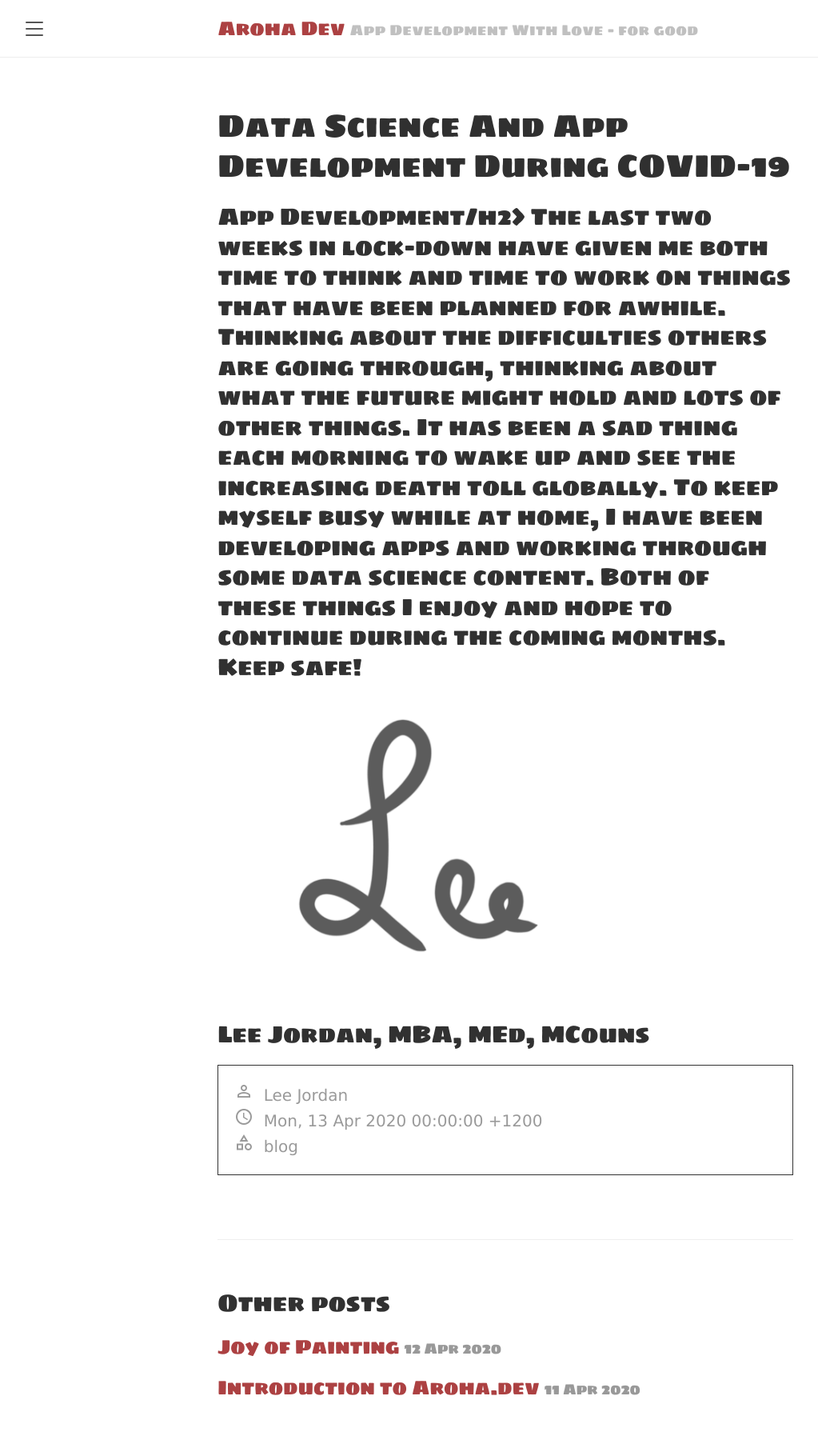
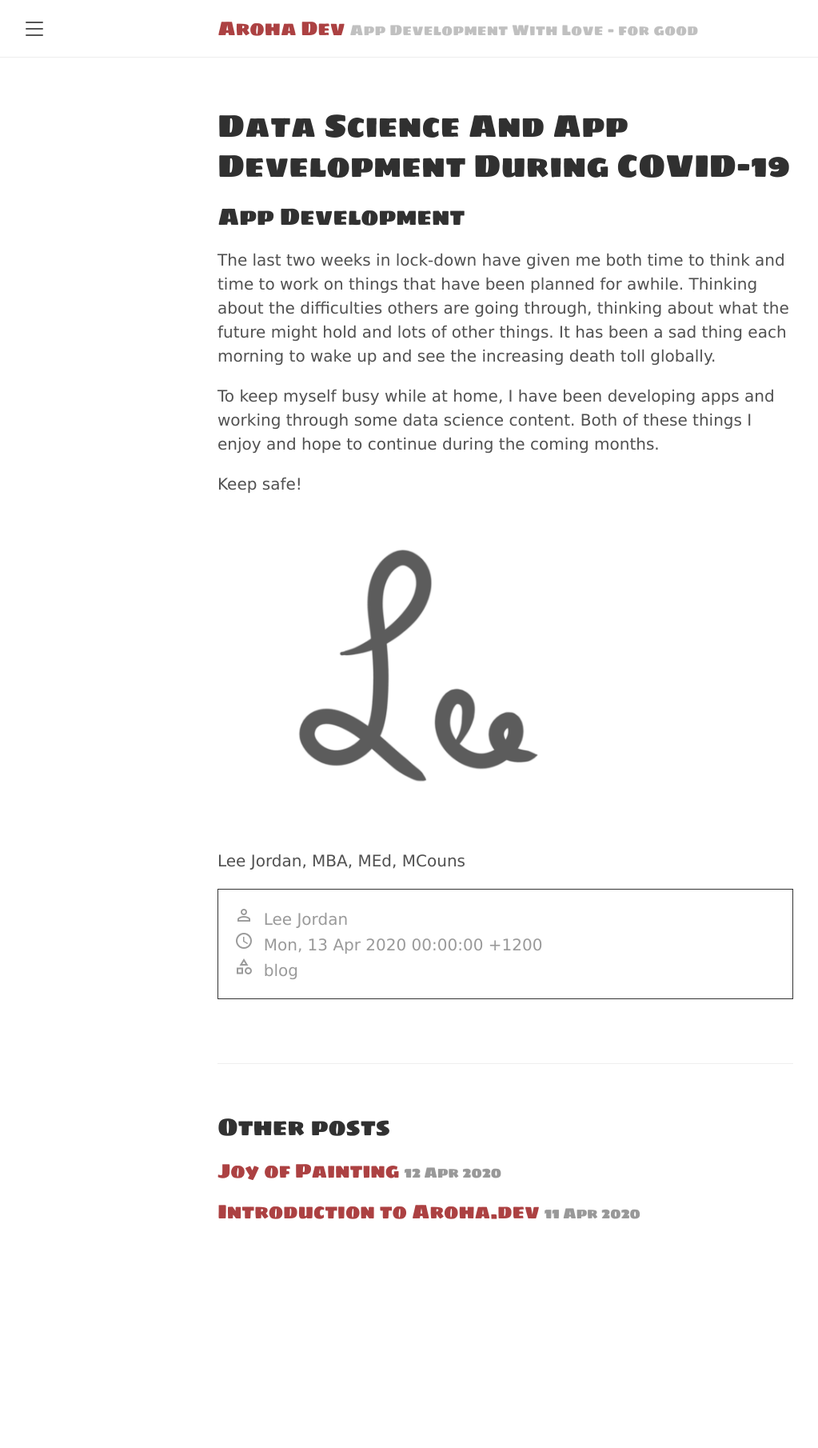
Before and after one commit to tracyjordan/tracyjordan.github.io, a Jekyll site: the page built from _posts/2020-04-13-data-science-and-app-development-during-covid-19.md, in a window 1280 px wide. Shown: the whole page at 80% size, without its empty margins (8-1031 px from the left). Built offline with Jekyll 4.4.1, drawn with Linux system fonts in a browser that asks for light colours; after the commit the page ends 1590 px from its top, so only the background shows below that.

```diff
--- a/_posts/2020-04-13-data-science-and-app-development-during-covid-19.md
+++ b/_posts/2020-04-13-data-science-and-app-development-during-covid-19.md
@@ -7,7 +7,7 @@ author: Lee Jordan
 published: true
 ---
 
-<h2>App Development/h2>
+<h2>App Development</h2>
 
 The last two weeks in lock-down have given me both time to think and time to work on things that have been planned for awhile. Thinking about the difficulties others are going through, thinking about what the future might hold and lots of other things. It has been a sad thing each morning to wake up and see the increasing death toll globally.
 
```
